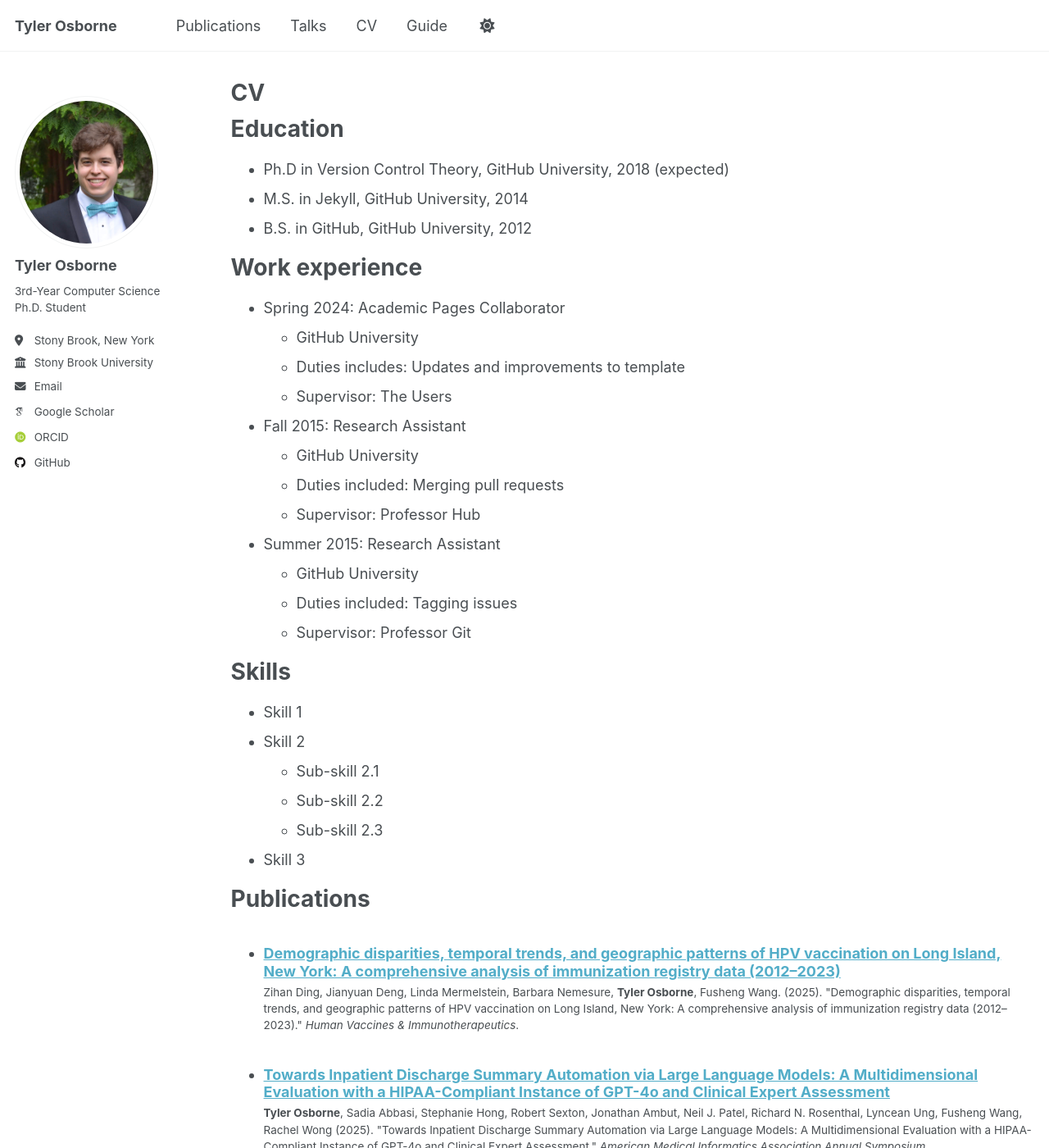
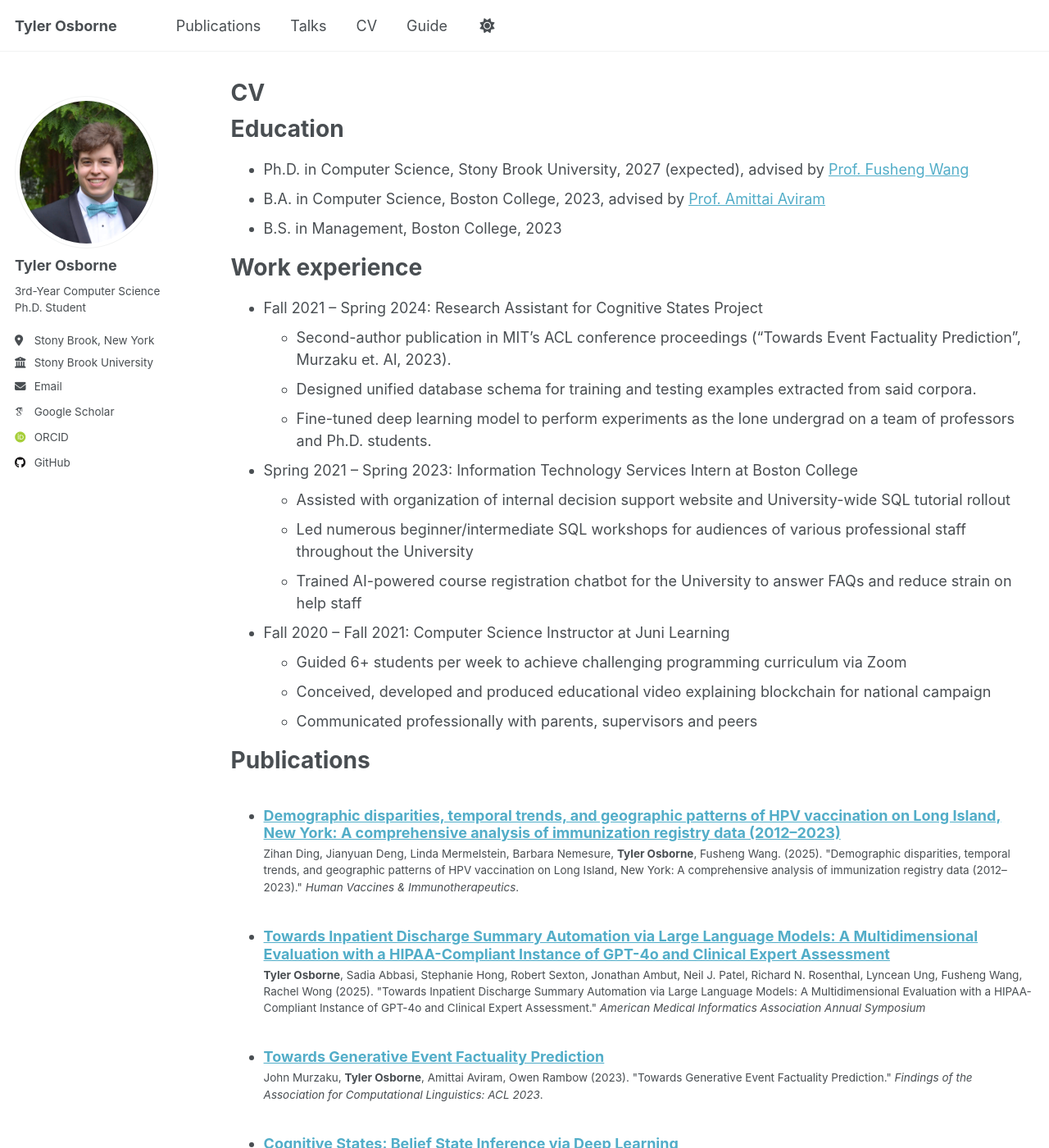
Before and after one commit to t-oz/t-oz.github.io, a Jekyll site: the page built from _pages/cv.md, in a window 1280 px wide and 1400 px high. Shown: the whole window at 82% size. Built offline with Jekyll 4.4.1, drawn with Linux system fonts in a browser that asks for light colours; some web fonts are replaced; some of the changed text lies outside the part shown.

Commit message:
adding cv

```diff
--- a/_pages/cv.md
+++ b/_pages/cv.md
@@ -11,35 +11,26 @@ redirect_from:
 
 Education
 ======
-* Ph.D in Version Control Theory, GitHub University, 2018 (expected)
-* M.S. in Jekyll, GitHub University, 2014
-* B.S. in GitHub, GitHub University, 2012
+* Ph.D. in Computer Science, Stony Brook University, 2027 (expected), advised by [Prof. Fusheng Wang]((https://www3.cs.stonybrook.edu/~fuswang/))
+* B.A. in Computer Science, Boston College, 2023, advised by [Prof. Amittai Aviram](http://www.amittai.com)
+* B.S. in Management, Boston College, 2023
 
 Work experience
 ======
-* Spring 2024: Academic Pages Collaborator
-  * GitHub University
-  * Duties includes: Updates and improvements to template
-  * Supervisor: The Users
+* Fall 2021 -- Spring 2024: Research Assistant for Cognitive States Project
+  * Second-author publication in MIT’s ACL conference proceedings (“Towards Event Factuality Prediction”, Murzaku et. Al, 2023).
+  * Designed unified database schema for training and testing examples extracted from said corpora.
+  * Fine-tuned deep learning model to perform experiments as the lone undergrad on a team of professors and Ph.D. students.
 
-* Fall 2015: Research Assistant
-  * GitHub University
-  * Duties included: Merging pull requests
-  * Supervisor: Professor Hub
+* Spring 2021 -- Spring 2023: Information Technology Services Intern at Boston College
+  * Assisted with organization of internal decision support website and University-wide SQL tutorial rollout
+  * Led numerous beginner/intermediate SQL workshops for audiences of various professional staff throughout the University
+  * Trained AI-powered course registration chatbot for the University to answer FAQs and reduce strain on help staff
 
-* Summer 2015: Research Assistant
-  * GitHub University
-  * Duties included: Tagging issues
-  * Supervisor: Professor Git
-
-Skills
-======
-* Skill 1
-* Skill 2
-  * Sub-skill 2.1
-  * Sub-skill 2.2
-  * Sub-skill 2.3
-* Skill 3
+* Fall 2020 -- Fall 2021: Computer Science Instructor at Juni Learning
+  *	Guided 6+ students per week to achieve challenging programming curriculum via Zoom
+  *	Conceived, developed and produced educational video explaining blockchain for national campaign
+  *	Communicated professionally with parents, supervisors and peers
 
 Publications
 ======
@@ -55,10 +46,11 @@ Talks
 
 Teaching
 ======
-  <ul>{% for post in site.teaching reversed %}
-    {% include archive-single-cv.html %}
-  {% endfor %}</ul>
-
-Service and leadership
-======
-* Currently signed in to 43 different slack teams
+* Spring 2021 -- Summer 2023: Undergraduate Teaching Assistant at Boston College
+  * Computer Systems 3x
+  * Compilers 2x
+  * Computer Networks 1x
+  * Computer Architecture 1x
+* Fall 2023 -- Fall 2024: Graduate Teaching Assistant at Stony Brook University
+  * Compilers 2x
+  * Computer Networks 1x
```
